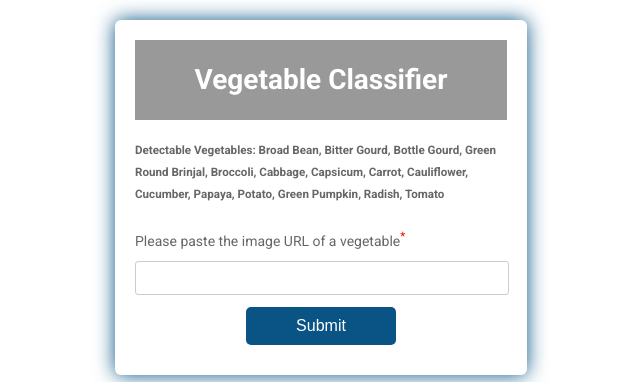
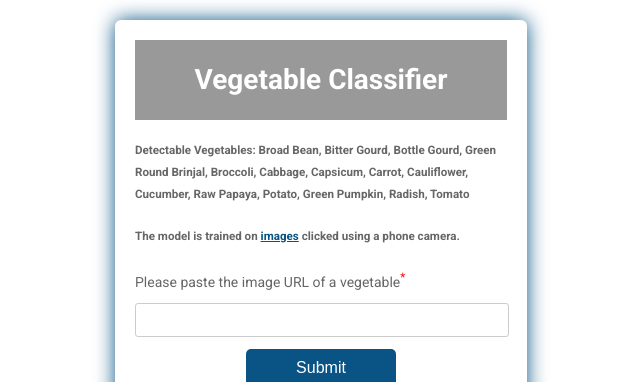
Before and after one commit to lalithadevivadde/veg_classification, a Flask app: page / in a window 1280 px wide. Shown: the top 382 px of the page, without its empty margins (319-959 px from the left). Run offline with Flask 2, Linux system fonts and the light colour scheme; some libraries are stand-ins or nearby versions.

Commit message:
Update index.html

```diff
--- a/templates/index.html
+++ b/templates/index.html
@@ -14,7 +14,8 @@
           <h1>Vegetable Classifier</h1>
         </div>
           <h5>Detectable Vegetables: Broad Bean, Bitter Gourd, Bottle Gourd, Green Round Brinjal, Broccoli, Cabbage, Capsicum, Carrot,
-              Cauliflower, Cucumber, Papaya, Potato, Green Pumpkin, Radish, Tomato</h5>
+              Cauliflower, Cucumber, Raw Papaya, Potato, Green Pumpkin, Radish, Tomato</h5>
+        <h5>The model is trained on <a href="https://www.kaggle.com/datasets/misrakahmed/vegetable-image-dataset">images</a> clicked using a phone camera.</h5>
 <p>Please paste the image URL of a vegetable<sup style="color: red;">*</sup></p>
           <div class="item">
 
```
